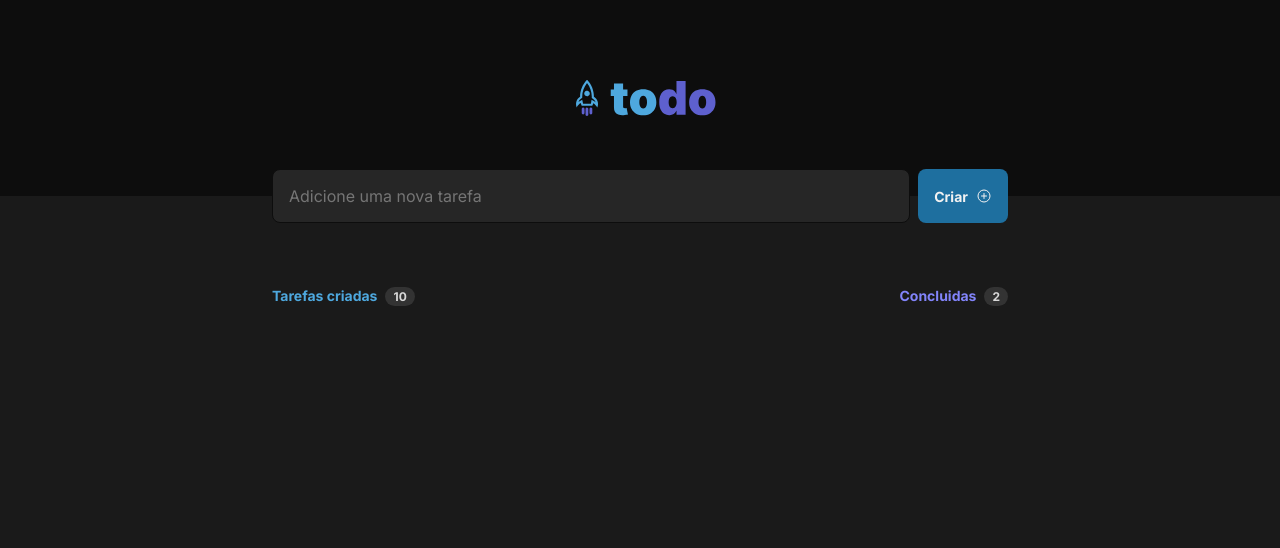
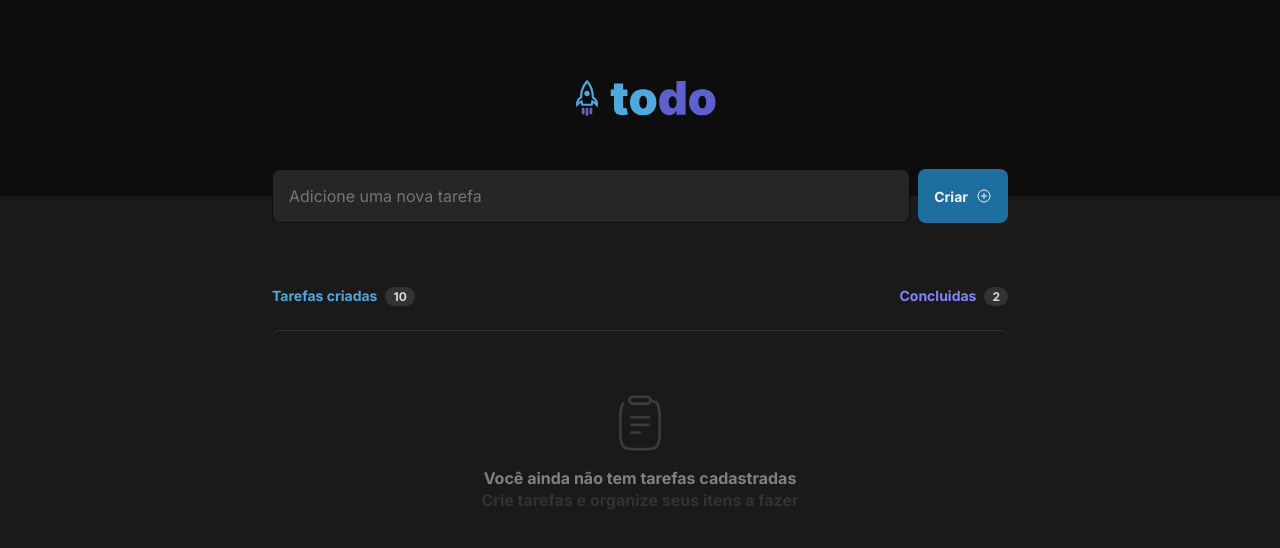
Before and after one commit to edgardfn/To-Do-List, a React (Vite) app: page / in a window 1280 px wide. Shown: the top 548 px of the page. Built offline with nearby package versions, Linux system fonts and the light colour scheme.

Commit message:
criado componente exibido quando a listagem de tarefas concluidas e criadas é igual a 0.

```diff
--- a/src/App.tsx
+++ b/src/App.tsx
@@ -4,6 +4,8 @@ import { Header } from './components/Header';
 import './global.css';
 import styles from './App.module.css';
 import { HeaderList } from './components/HeaderList';
+import { ToDoListEmpty } from './components/ToDoListEmpty';
+
 
 function App() {
 
@@ -14,6 +16,7 @@ function App() {
       <div className={styles.main}>
         <AddTask />
         <HeaderList />
+        <ToDoListEmpty />
       </div>
     </div>
   )
--- /dev/null
+++ b/src/components/ToDoListEmpty.module.css
@@ -0,0 +1,28 @@
+.list {
+    margin-top: 1.5rem;
+    border-top: 1px solid var(--gray-400);
+    border-radius: 8px;
+    display: flex;
+    justify-content: center;
+    flex-direction: column;
+    align-items: center;
+    padding-top: 4rem;
+}
+
+.list img {
+    margin-bottom: 1rem;
+}
+
+.list span {
+    font-weight: 700;
+    font-size: 16px;
+    line-height: 22px;
+}
+
+.list span:nth-last-of-type(1) {
+    color: var(--gray-400);
+}
+
+.list span:nth-last-of-type(2) {
+    color: var(--gray-300);
+}
--- /dev/null
+++ b/src/components/ToDoListEmpty.tsx
@@ -0,0 +1,13 @@
+import styles from './ToDoListEmpty.module.css';
+import imageemptylist from '../assets/Clipboard.svg'
+
+export function ToDoListEmpty() {
+    return (
+       <div className={styles.list}>
+            <img src={imageemptylist} alt="Imagem de lista Vazia" />
+            <span>Você ainda não tem tarefas cadastradas</span>
+            <span>Crie tarefas e organize seus itens a fazer</span>
+       </div>
+
+    );
+}
```
Also changed, not shown: src/assets/Clipboard.svg (added).
